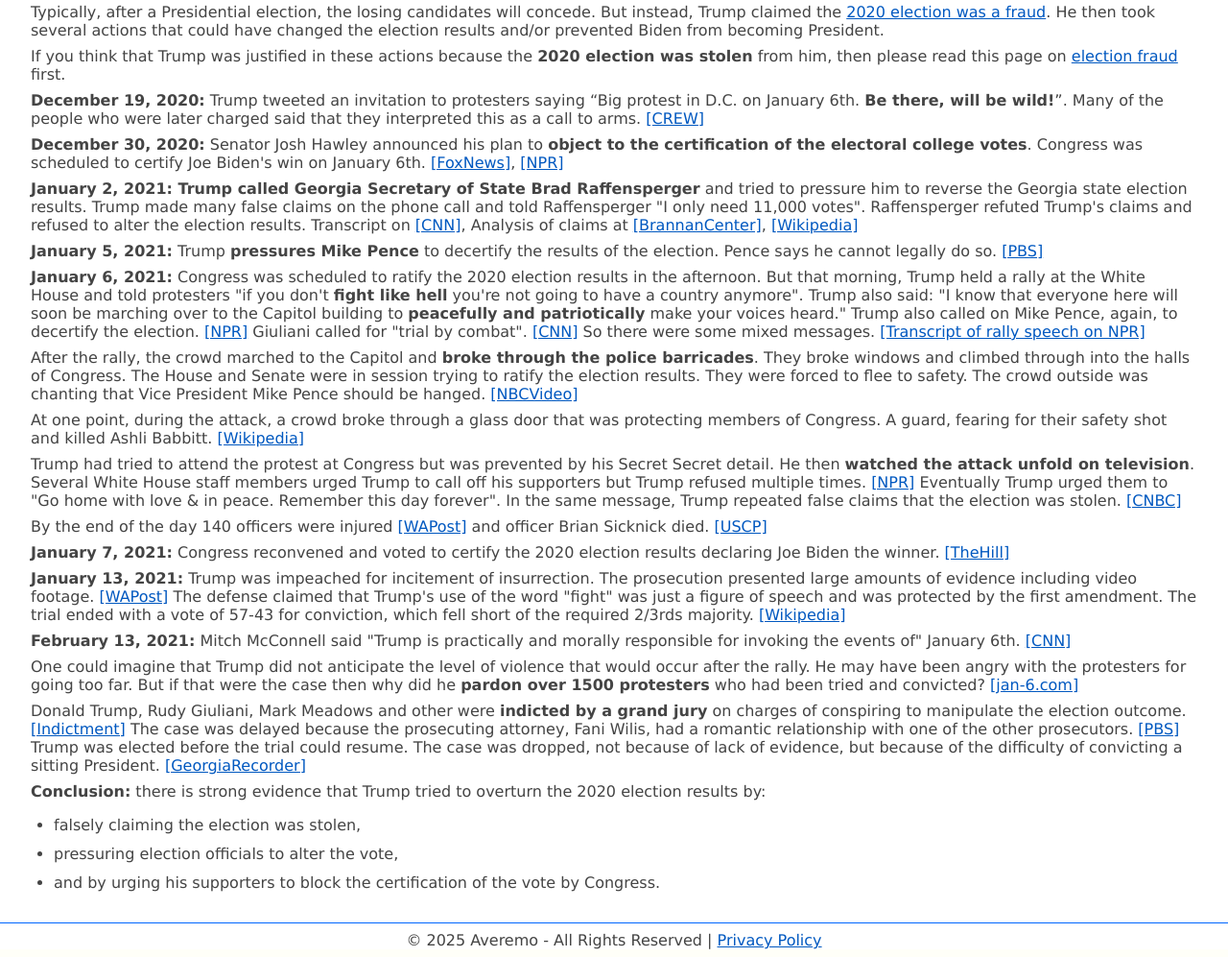
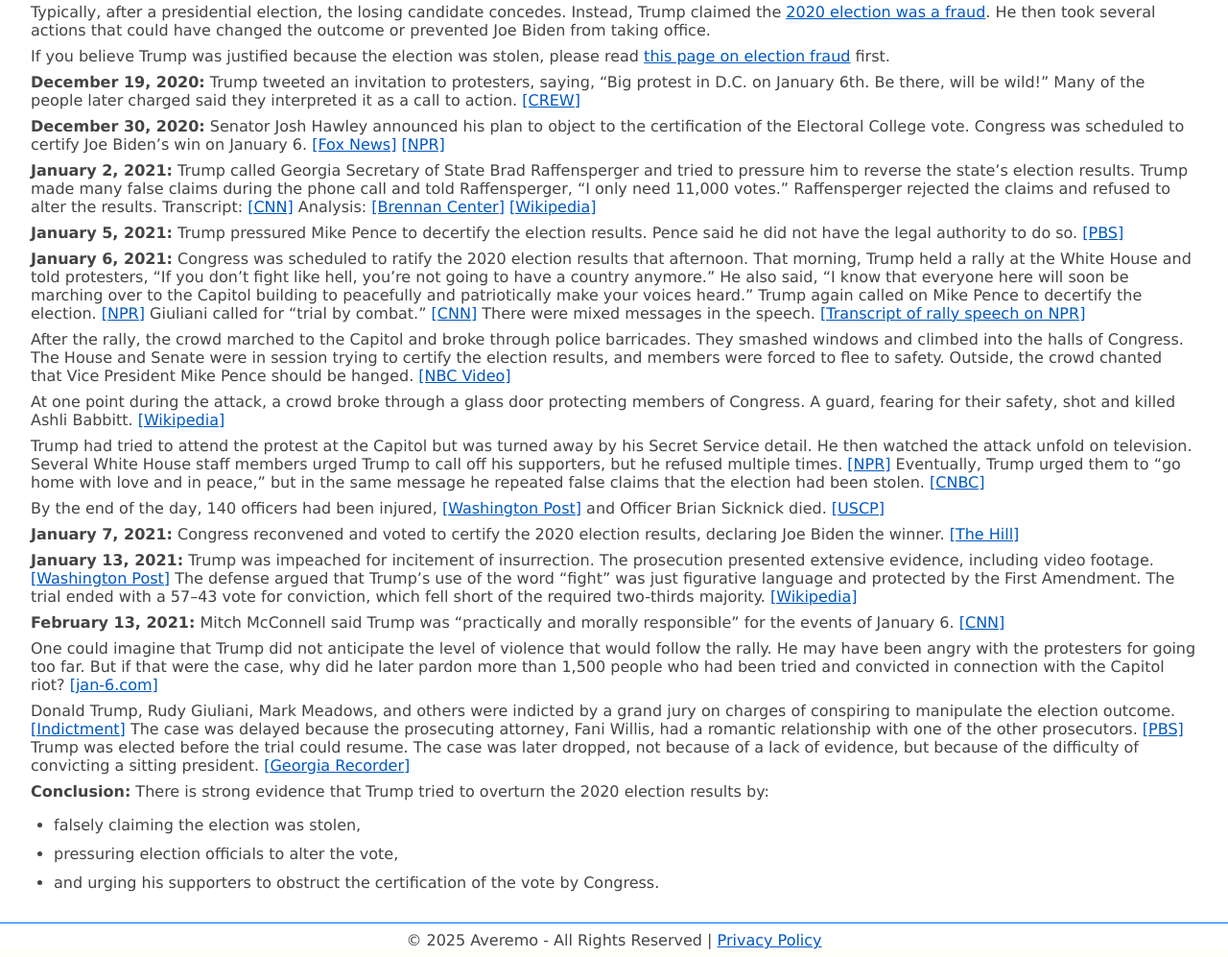
Before and after one commit to Averemo/averemo.github.io, an Eleventy site: page src/topics/overturn-2020-election.md in a window 1280 px wide. Shown: the part 270-1267 px from the top of the page at 96% size. Built offline with nearby package versions, Linux system fonts and the light colour scheme; Eleventy itself is replaced by a stand-in of ours; files that its build step writes are made by us from their sources.

Commit message:
reword overturn Jan 6

```diff
--- a/src/topics/overturn-2020-election.md
+++ b/src/topics/overturn-2020-election.md
@@ -5,77 +5,40 @@ title: "Did Trump Try to Overturn the 2020 Election?"
 
 # Did Trump Try to Overturn the 2020 Election?
 
-Typically, after a Presidential election, the losing candidates will concede.
-But instead, Trump claimed the [2020 election was a fraud](/topics/elfraud/).
-He then took several actions that could have changed the election results and/or prevented Biden from becoming President.
+Typically, after a presidential election, the losing candidate concedes. Instead, Trump claimed the [2020 election was a fraud](/topics/elfraud/). He then took several actions that could have changed the outcome or prevented Joe Biden from taking office.
 
-If you think that Trump was justified in these actions because the **2020 election was stolen** from him, then please read this page on [election fraud](/topics/elfraud/) first.
+If you believe Trump was justified because the election was stolen, please read [this page on election fraud](/topics/elfraud/) first.
 
-**December 19, 2020:** Trump tweeted an invitation to protesters saying “Big protest in D.C. on January 6th. **Be there, will be wild!**”.
-Many of the people who were later charged said that they interpreted this as a call to arms.
-[\[CREW\]](https://www.citizensforethics.org/reports-investigations/crew-reports/trump-incited-january-6-defendants/)
+**December 19, 2020:** Trump tweeted an invitation to protesters, saying, “Big protest in D.C. on January 6th. Be there, will be wild!” Many of the people later charged said they interpreted it as a call to action. [\[CREW\]](https://www.citizensforethics.org/reports-investigations/crew-reports/trump-incited-january-6-defendants/)
 
-**December 30, 2020:** Senator Josh Hawley announced his plan to **object to the certification of the electoral college votes**. Congress was scheduled to certify Joe Biden's win on January 6th.
-[\[FoxNews\]](https://www.foxnews.com/politics/josh-hawley-to-object-electoral-college-certification-jan-6),
-[\[NPR\]](https://www.npr.org/sections/trump-impeachment-effort-live-updates/2021/01/13/956497657/hawley-defends-decision-to-object-to-electoral-votes)
+**December 30, 2020:** Senator Josh Hawley announced his plan to object to the certification of the Electoral College vote. Congress was scheduled to certify Joe Biden’s win on January 6. [\[Fox News\]](https://www.foxnews.com/politics/josh-hawley-to-object-electoral-college-certification-jan-6) [\[NPR\]](https://www.npr.org/sections/trump-impeachment-effort-live-updates/2021/01/13/956497657/hawley-defends-decision-to-object-to-electoral-votes)
 
-**January 2, 2021: Trump called Georgia Secretary of State Brad Raffensperger** and tried to pressure him to reverse the Georgia state election results.
-Trump made many false claims on the phone call and told Raffensperger "I only need 11,000 votes".
-Raffensperger refuted Trump's claims and refused to alter the election results.
-Transcript on [\[CNN\]](https://www.cnn.com/2021/01/03/politics/trump-brad-raffensperger-phone-call-transcript/index.html),
-Analysis of claims at [\[BrannanCenter\]](https://www.brennancenter.org/our-work/research-reports/fact-check-trumps-georgia-call-raffensperger),
-[\[Wikipedia\]](https://en.wikipedia.org/wiki/Trump%E2%80%93Raffensperger_phone_call)
+**January 2, 2021:** Trump called Georgia Secretary of State Brad Raffensperger and tried to pressure him to reverse the state’s election results. Trump made many false claims during the phone call and told Raffensperger, “I only need 11,000 votes.” Raffensperger rejected the claims and refused to alter the results. Transcript: [\[CNN\]](https://www.cnn.com/2021/01/03/politics/trump-brad-raffensperger-phone-call-transcript/index.html) Analysis: [\[Brennan Center\]](https://www.brennancenter.org/our-work/research-reports/fact-check-trumps-georgia-call-raffensperger) [\[Wikipedia\]](https://en.wikipedia.org/wiki/Trump%E2%80%93Raffensperger_phone_call)
 
-**January 5, 2021:** Trump **pressures Mike Pence** to decertify the results of the election. Pence says he cannot legally do so.
-[\[PBS\]](https://www.pbs.org/newshour/politics/trump-insists-that-pence-can-decertify-results)
+**January 5, 2021:** Trump pressured Mike Pence to decertify the election results. Pence said he did not have the legal authority to do so. [\[PBS\]](https://www.pbs.org/newshour/politics/trump-insists-that-pence-can-decertify-results)
 
-**January 6, 2021:** Congress was scheduled to ratify the 2020 election results in the afternoon.
-But that morning, Trump held a rally at the White House and told protesters "if you don't **fight like hell** you're not going to have a country anymore".
-Trump also said: "I know that everyone here will soon be marching over to the Capitol building to **peacefully and patriotically** make your voices heard."
-Trump also called on Mike Pence, again, to decertify the election. [\[NPR\]](https://www.npr.org/sections/congress-electoral-college-tally-live-updates/2021/01/06/953998465/trump-calls-on-pence-to-reject-electoral-votes-pence-says-he-wont)
-Giuliani called for "trial by combat". [\[CNN\]](https://www.cnn.com/2021/01/18/politics/trump-bannon-stone-giuliani-capitol-riot-invs/index.html)
-So there were some mixed messages. [\[Transcript of rally speech on NPR\]](https://www.npr.org/2021/02/10/966396848/read-trumps-jan-6-speech-a-key-part-of-impeachment-trial)
+**January 6, 2021:** Congress was scheduled to ratify the 2020 election results that afternoon. That morning, Trump held a rally at the White House and told protesters, “If you don’t fight like hell, you’re not going to have a country anymore.” He also said, “I know that everyone here will soon be marching over to the Capitol building to peacefully and patriotically make your voices heard.” Trump again called on Mike Pence to decertify the election. [\[NPR\]](https://www.npr.org/sections/congress-electoral-college-tally-live-updates/2021/01/06/953998465/trump-calls-on-pence-to-reject-electoral-votes-pence-says-he-wont) Giuliani called for “trial by combat.” [\[CNN\]](https://www.cnn.com/2021/01/18/politics/trump-bannon-stone-giuliani-capitol-riot-invs/index.html) There were mixed messages in the speech. [\[Transcript of rally speech on NPR\]](https://www.npr.org/2021/02/10/966396848/read-trumps-jan-6-speech-a-key-part-of-impeachment-trial)
 
-After the rally, the crowd marched to the Capitol and **broke through the police barricades**.
-They broke windows and climbed through into the halls of Congress.
-The House and Senate were in session trying to ratify the election results. They were forced to flee to safety.
-The crowd outside was chanting that Vice President Mike Pence should be hanged. [\[NBCVideo\]](https://www.youtube.com/watch?v=DXnHIJkZZAs)
+After the rally, the crowd marched to the Capitol and broke through police barricades. They smashed windows and climbed into the halls of Congress. The House and Senate were in session trying to certify the election results, and members were forced to flee to safety. Outside, the crowd chanted that Vice President Mike Pence should be hanged. [\[NBC Video\]](https://www.youtube.com/watch?v=DXnHIJkZZAs)
 
-At one point, during the attack, a crowd broke through a glass door that was protecting members of Congress. A guard, fearing
-for their safety shot and killed Ashli Babbitt. [\[Wikipedia\]](https://en.wikipedia.org/wiki/Killing_of_Ashli_Babbitt)
+At one point during the attack, a crowd broke through a glass door protecting members of Congress. A guard, fearing for their safety, shot and killed Ashli Babbitt. [\[Wikipedia\]](https://en.wikipedia.org/wiki/Killing_of_Ashli_Babbitt)
 
-Trump had tried to attend the protest at Congress but was prevented by his Secret Secret detail.
-He then **watched the attack unfold on television**.
-Several White House staff members urged Trump to call off his supporters but Trump refused multiple times. [\[NPR\]](https://www.npr.org/2022/06/28/1108343064/trump-didnt-want-to-stop-capitol-attack-former-white-house-aide-testifies)
-Eventually Trump urged them to "Go home with love & in peace. Remember this day forever". In the same message, Trump repeated false claims that the election was stolen.
-[\[CNBC\]](https://www.cnbc.com/2021/01/06/trump-tells-capitol-rioters-to-go-home-now-but-still-calls-the-election-stolen.html)
+Trump had tried to attend the protest at the Capitol but was turned away by his Secret Service detail. He then watched the attack unfold on television. Several White House staff members urged Trump to call off his supporters, but he refused multiple times. [\[NPR\]](https://www.npr.org/2022/06/28/1108343064/trump-didnt-want-to-stop-capitol-attack-former-white-house-aide-testifies) Eventually, Trump urged them to “go home with love and in peace,” but in the same message he repeated false claims that the election had been stolen. [\[CNBC\]](https://www.cnbc.com/2021/01/06/trump-tells-capitol-rioters-to-go-home-now-but-still-calls-the-election-stolen.html)
 
-By the end of the day 140 officers were injured
-[\[WAPost\]](https://www.washingtonpost.com/local/public-safety/police-union-says-140-officers-injured-in-capitol-riot/2021/01/27/60743642-60e2-11eb-9430-e7c77b5b0297_story.html)
-and officer Brian Sicknick died. [\[USCP\]](https://www.uscp.gov/about/honoring-our-fallen/officer-brian-sicknick)
+By the end of the day, 140 officers had been injured, [\[Washington Post\]](https://www.washingtonpost.com/local/public-safety/police-union-says-140-officers-injured-in-capitol-riot/2021/01/27/60743642-60e2-11eb-9430-e7c77b5b0297_story.html) and Officer Brian Sicknick died. [\[USCP\]](https://www.uscp.gov/about/honoring-our-fallen/officer-brian-sicknick)
 
-**January 7, 2021:** Congress reconvened and voted to certify the 2020 election results declaring Joe Biden the winner. [\[TheHill\]](https://thehill.com/homenews/house/533052-congress-affirms-biden-win-after-rioters-terrorize-capitol/)
+**January 7, 2021:** Congress reconvened and voted to certify the 2020 election results, declaring Joe Biden the winner. [\[The Hill\]](https://thehill.com/homenews/house/533052-congress-affirms-biden-win-after-rioters-terrorize-capitol/)
 
-**January 13, 2021:** Trump was impeached for incitement of insurrection. The prosecution presented large amounts of evidence including video footage. [\[WAPost\]](https://www.washingtonpost.com/politics/interactive/2021/evidence-trump-second-impeachment/)
-The defense claimed that Trump's use of the word "fight" was just a figure of speech and was protected by the first amendment.
-The trial ended with a vote of 57-43 for conviction, which fell short of the required 2/3rds majority.
-[\[Wikipedia\]](https://en.wikipedia.org/wiki/Second_impeachment_of_Donald_Trump)
+**January 13, 2021:** Trump was impeached for incitement of insurrection. The prosecution presented extensive evidence, including video footage. [\[Washington Post\]](https://www.washingtonpost.com/politics/interactive/2021/evidence-trump-second-impeachment/) The defense argued that Trump’s use of the word “fight” was just figurative language and protected by the First Amendment. The trial ended with a 57–43 vote for conviction, which fell short of the required two-thirds majority. [\[Wikipedia\]](https://en.wikipedia.org/wiki/Second_impeachment_of_Donald_Trump)
 
-**February 13, 2021:** Mitch McConnell said "Trump is practically and morally responsible for invoking the events of" January 6th. [\[CNN\]](https://www.cnn.com/videos/politics/2021/02/13/mitch-mcconnell-trump-responsible-for-riot-impeachment-acquittal-sot-vpx.cnn)
+**February 13, 2021:** Mitch McConnell said Trump was “practically and morally responsible” for the events of January 6. [\[CNN\]](https://www.cnn.com/videos/politics/2021/02/13/mitch-mcconnell-trump-responsible-for-riot-impeachment-acquittal-sot-vpx.cnn)
 
-One could imagine that Trump did not anticipate the level of violence that would occur after the rally.
-He may have been angry with the protesters for going too far.
-But if that were the case then why did he **pardon over 1500 protesters** who had been tried and convicted?
-[\[jan-6.com\]](https://www.jan-6.com/full-list-of-people-pardoned)
+One could imagine that Trump did not anticipate the level of violence that would follow the rally. He may have been angry with the protesters for going too far. But if that were the case, why did he later pardon more than 1,500 people who had been tried and convicted in connection with the Capitol riot? [\[jan-6.com\]](https://www.jan-6.com/full-list-of-people-pardoned)
 
-Donald Trump, Rudy Giuliani, Mark Meadows and other were **indicted by a grand jury** on charges of conspiring to manipulate the election outcome.
-[\[Indictment\]](https://7e074b9c-c955-4bd9-a700-53936aa93a47.filesusr.com/ugd/2cf5f9_e0790657e2dc4bc2bd8675069a6e7911.pdf)
-The case was delayed because the prosecuting attorney, Fani Wilis, had a romantic relationship with one of the other prosecutors.
-[\[PBS\]](https://www.pbs.org/newshour/politics/georgia-election-interference-case-stalled-a-year-after-trump-and-allies-were-indicted)
-Trump was elected before the trial could resume. The case was dropped, not because of lack of evidence, but because of the difficulty of convicting a sitting President.
-[\[GeorgiaRecorder\]](https://georgiarecorder.com/2025/11/26/fulton-county-election-interference-case-against-trump-and-his-allies-is-dismissed/)
+Donald Trump, Rudy Giuliani, Mark Meadows, and others were indicted by a grand jury on charges of conspiring to manipulate the election outcome. [\[Indictment\]](https://7e074b9c-c955-4bd9-a700-53936aa93a47.filesusr.com/ugd/2cf5f9_e0790657e2dc4bc2bd8675069a6e7911.pdf) The case was delayed because the prosecuting attorney, Fani Willis, had a romantic relationship with one of the other prosecutors. [\[PBS\]](https://www.pbs.org/newshour/politics/georgia-election-interference-case-stalled-a-year-after-trump-and-his-allies-were-indicted) Trump was elected before the trial could resume. The case was later dropped, not because of a lack of evidence, but because of the difficulty of convicting a sitting president. [\[Georgia Recorder\]](https://georgiarecorder.com/2025/11/26/fulton-county-election-interference-case-against-trump-and-his-allies-is-dismissed/)
 
-**Conclusion:** there is strong evidence that Trump tried to overturn the 2020 election results by:
+**Conclusion:** There is strong evidence that Trump tried to overturn the 2020 election results by:
+
 * falsely claiming the election was stolen,
 * pressuring election officials to alter the vote,
-* and by urging his supporters to block the certification of the vote by Congress.
+* and urging his supporters to obstruct the certification of the vote by Congress.
```
